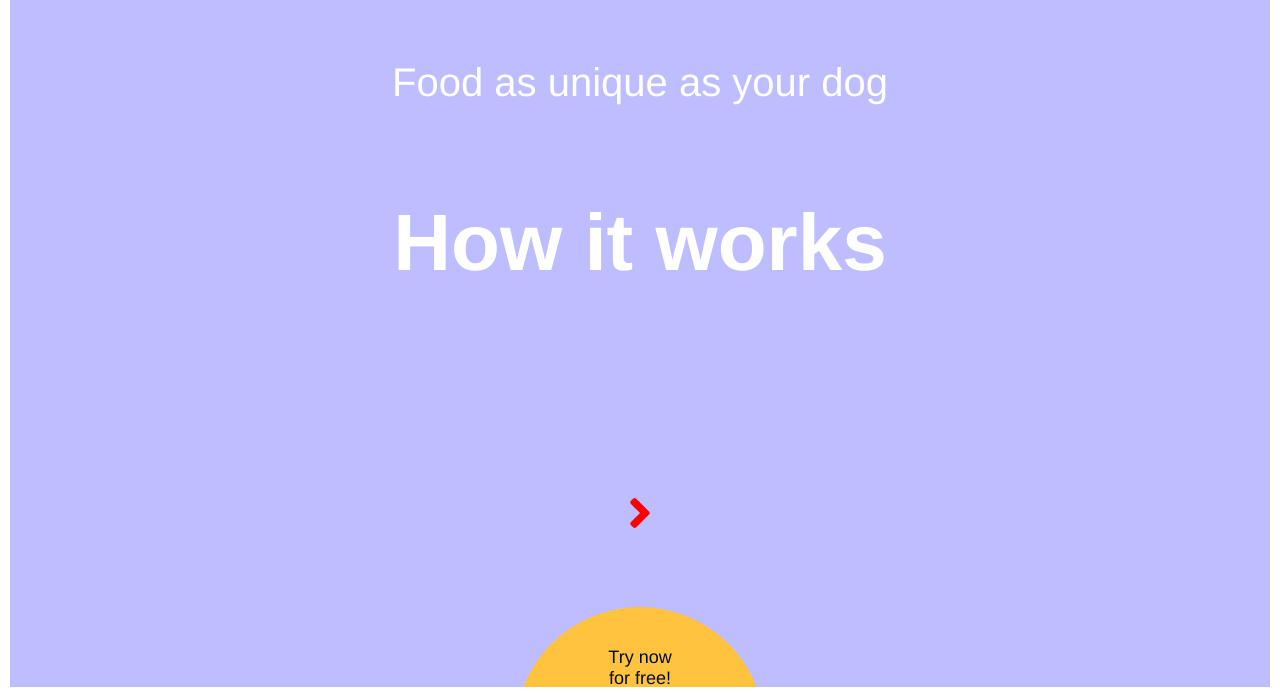
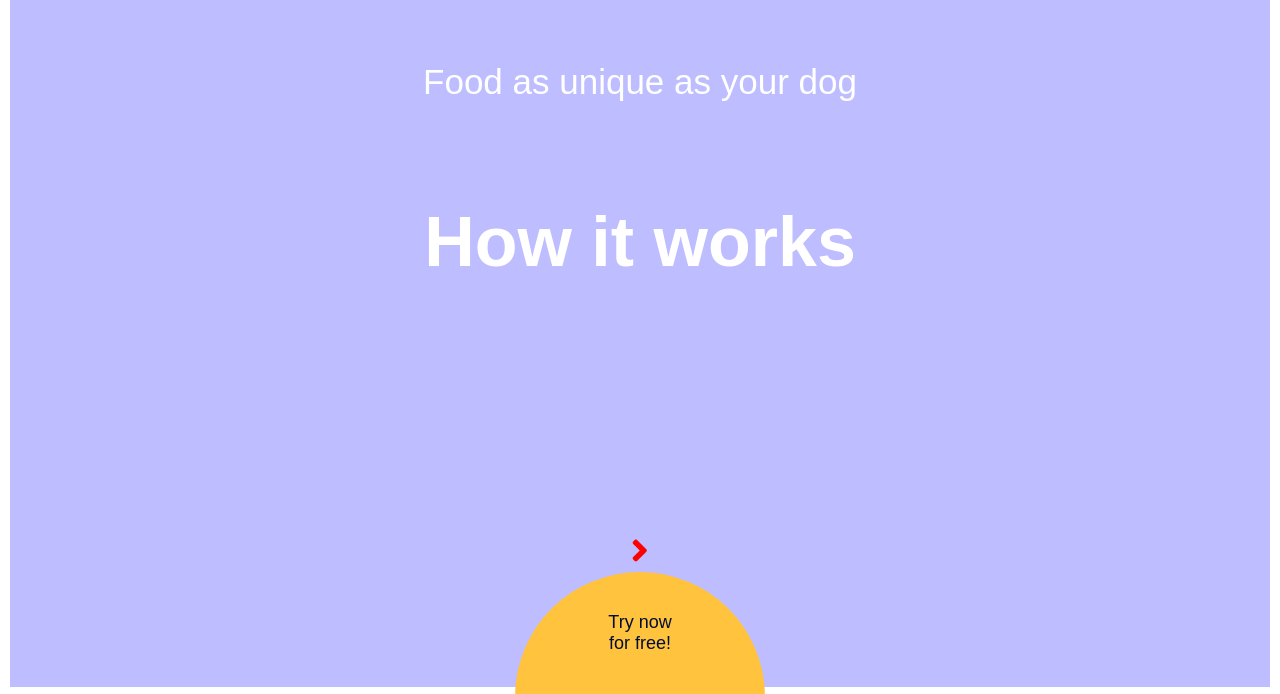
Before and after one commit to DaveMitten/marketing, a website: page vertical:horizontal/test.html in a window 1280 px wide. Shown: the part 106-800 px from the top of the page. Drawn offline with Linux system fonts and the light colour scheme; a web font is replaced by a local one.

Commit message:
multiple changes, forgot to update. WIP current state of branch

```diff
--- a/vertical:horizontal/index.css
+++ b/vertical:horizontal/index.css
@@ -1,19 +1,33 @@
 /* main styling */
+/* <============fonts==================+> */
+@font-face {
+  font-family: 'Avenir';
+  font-style: normal;
+  font-weight: 500;
+  src: local('Avenir-Medium'),
+  url(fonts/AvenirNext/Avenir-Medium.woff) format('woff'),
+  url(fonts/AvenirNext/Avenir-Medium.ttf) format('ttf'),
+  url(fonts/AvenirNext/Avenir-Medium.svg) format('svg'),
+  url(fonts/AvenirNext/Avenir-Medium.eot) format('eot')
+
+}
+
 
 html,
 body {
   position: relative;
   height: 100%;
+  font-family: 'Avenir';
 }
 body {
-  /* background: #eee; */
-  font-family: Helvetica Neue, Helvetica, Arial, sans-serif;
+
+  font-family: 'Avenir';
   font-size: 14px;
   color: #000;
   margin: 0;
   padding: 0;
-  /* box-shadow: inset 0 0 10px #fff; */
 }
+
 
 /* <---------------------------------------------------------------------> */
 
@@ -21,7 +35,6 @@ body {
 
 .swiper-container {
   width: 100%;
-  /* height: 93vh; */
   height: 100vh;
 
 
@@ -29,7 +42,6 @@ body {
 .swiper-slide {
   text-align: center;
   font-size: 18px;
-  /* background: #fff; */
   /* Center slide text vertically */
   display: -webkit-box;
   display: -ms-flexbox;
@@ -71,10 +83,17 @@ body {
   position: relative;
   border-left: 10px solid white;
   border-right: 10px solid white;
-  border-top: 15px solid white;
-  /* border: 10px solid white; */
+      border-bottom: 15px solid white;
 
+  font-family: 'Avenir', Fallback, sans-serif;;
 }
+.borderTopSlide{
+    border-top: 30px solid white;
+}
+.borderBottomSlide{
+  border-bottom: 30px solid white;
+}
+
 
 /* <==============logo=================> */
 .topLeftLogo{
@@ -88,6 +107,16 @@ body {
   width: 80px;
 
 }
+
+.topLeftLogPageThreeHorizontal{
+  padding: 15px 0 0 5px;
+}
+
+.topLeftLogPageTwoHorizontal{
+  margin-left: 0;
+}
+
+
 
 
 
@@ -128,32 +157,64 @@ body {
   padding-top: 25px;
 }
 
+.mainTextContentOne {
+  font-size: 35px;
+
+}
+
+.mainTextContentTwo {
+  font-size: 70px;
+
+}
+
+
 .mainBottomSection {
   position: absolute;
   bottom: 0;
   right: 0;
   left: 0;
-  top: 435px;
+  top: calc(100% - 170px)  /* border-bottom: 10px solid white; */
+}
+.bottomBorder{
+    border-bottom: 10px solid white;
+
+}
+
+.mainBottomSectionPage1{
+  top: calc(100% - 170px);
+  position: absolute;
+  bottom: 0;
+  right: 0;
+  left: 0;
   border-bottom: 15px solid white;
+
 }
-@media only screen and (min-height: 700px) {
+/* @media only screen and (min-height: 700px) {
   .mainBottomSection {
-    top: 505px;
+    top: 535px;
+  }
+  .mainBottomSectionPage1{
+    top: 535px;
+
   }
 }
 @media only screen and (min-height: 750px) {
   .mainBottomSection {
-    top: 585px;
+    top: 605px;
+  }
+  .mainBottomSectionPage1{
+    top: 605px;
+
   }
 }
 @media only screen and (min-height: 850px) {
   .mainBottomSection {
     top: 665px;
   }
-}
+} */
 
 .iconSize {
-  font-size: 48px;
+  font-size: 35px;
   color: red;
 }
 
@@ -171,11 +232,14 @@ body {
   margin-top: 40px;
 }
 .ovalPaddingHorizontalTwo {
-  margin-top: 45px;
+  margin-top: 10px;
+}
+.ovalPaddingHorizontalTwoPageOne {
+  /* margin-top: 10px; */
 }
 
 .ovalTwo {
-  margin-top: 20px;
+  /* margin-top: 20px; */
   display: inline-block;
   background-color: #ffc33e;
   text-align: center;
@@ -288,7 +352,8 @@ body {
 /* VERTICAL BOTTOM SLIDE */
 
 .backgroundColorVerticalBottom {
-  background-color: lightblue;
+  background-color: #ffc33e;
+  border-bottom: 0px solid white;
 }
 .PageVerticalBottomMainText {
   height: 50%;
@@ -301,8 +366,19 @@ body {
   margin-top: 15px;
   word-wrap: break-word;
 }
+
+@media only screen and (min-height: 800px) {
+ .PageVerticalBottomMainText{
+margin-top: 40px;
+}
+.arrowMargin{
+  margin-bottom: 40px;
+}
+}
+
+
 .pageVerticalBottomTextContentOne {
-  font-size: 70px;
+  font-size: 60px;
   font-weight: bolder;
   margin: 0 0 25px 0;
   /* margin: auto; */
@@ -310,15 +386,14 @@ body {
   line-height: 65px;
 }
 .pageVerticalBottomTextContentTwo {
-  font-size: 20px;
+  font-size: 15px;
   word-wrap: break-word;
   width: 75%;
   margin: auto auto 15px auto;
-
   padding: 0px 20px 0 45px;
 }
 .pageVerticalBottomTextContentThree{
-  font-size: 20px;
+  font-size: 15px;
   word-wrap: break-word;
   width: 75%;
   margin: auto;
@@ -345,7 +420,7 @@ body {
 border-radius: 100px;
 margin-top: 20px;
 display: inline-block;
-background-color: #ffc33e;
+background-color: white;
 text-align: center;
 width: 100px;
 height: 100px;
--- a/vertical:horizontal/index.js
+++ b/vertical:horizontal/index.js
@@ -1,6 +1,6 @@
 window.onload = () => {
   var swiperH = new Swiper('.swiper-container-h', {
-    spaceBetween: 0,
+    spaceBetween: 20,
     pagination: {
       el: '.swiper-pagination-h',
       clickable: true
@@ -8,10 +8,21 @@ window.onload = () => {
   });
   var swiperV = new Swiper('.swiper-container-v', {
     direction: 'vertical',
-    spaceBetween: 0,
+    spaceBetween: 10,
+    pagination: {
+      el: '.swiper-pagination-v',
+      clickable: true,
+      noSwipingClass: true
+
+    }
+  });
+  var swiperVTwo = new Swiper('.swiper-container-v-two', {
+    direction: 'vertical',
+    spaceBetween: 10,
     pagination: {
       el: '.swiper-pagination-v',
       clickable: true
-    }
+    },
   });
 };
+e
--- a/vertical:horizontal/test.html
+++ b/vertical:horizontal/test.html
@@ -37,7 +37,7 @@
             <div class="swiper-wrapper">
               <!-- <========== landing page =============> -->
               <div id class="swiper-slide">
-                <main class="homepage backgroundColorHomepage">
+                <main class="homepage backgroundColorHomepage borderTopSlide">
                   <section class="mainText">
                     <div class="topLeftLogo">
                         <img class="tailsLogo" src="logos/logo.png" alt="tailsLogo" />
@@ -49,11 +49,11 @@
                     </div>
                     <div class=" mainTextContentTwo">How it works</div>
                   </section>
-                  <div class="mainBottomSection">
+                  <div class=" mainBottomSectionPage1">
                     <div class="iconSize">
                       <i class="fas fa-angle-right"></i>
                     </div>
-                    <div class="ovalPaddingHorizontalTwo">
+                    <div class=" ovalPaddingHorizontalTwoPageOne">
                       <div class="ovalTwo">
                         <div class="spanOval">
                           <span>Try now for free!</span>
@@ -68,9 +68,9 @@
               <div id class="swiper-slide">
                 <main class="homepage backgroundColorVerticalBottom">
                   <section class="PageVerticalBottomMainText">
-                      <div class="topLeftLogo">
+                      <!-- <div class="topLeftLogo">
                           <img class="tailsLogo" src="logos/logo.png" alt="tailsLogo" />
-                      </div>
+                      </div> -->
                     <div id="arrowMargin" class="iconSize">
                       <i class="fas fa-angle-up"></i>
                     </div>
@@ -86,7 +86,7 @@
                       high-quality ingredients delivered to your door
                     </div>
                   </section>
-                  <div class="mainBottomSection">
+                  <div class="mainBottomSection bottomBorder">
                     <!-- <div class="iconSize hideArrow">
                       <i class="fas fa-angle-right"></i>
                     </div> -->
@@ -104,11 +104,15 @@
           </div>
         </div>
 
+
         <!-- <========== horizontal page 2 bottom page =============> -->
 
         <div class="swiper-slide">
-          <main class="homepage backgroundColorPageTwo">
+          <main class="homepage backgroundColorPageTwo borderTopSlide">
             <section class="PageTwoMainText">
+                <div class="topLeftLogo topLeftLogPageTwoHorizontal">
+                    <img class="tailsLogo" src="logos/logo.png" alt="tailsLogo" />
+                </div>
               <div class="pageTwoMainTextContentOne">
                 Tell us about your dog
               </div>
@@ -127,11 +131,19 @@
           </main>
         </div>
 
+
+
         <!-- <========== horizontal page 3 bottom page =============> -->
 
         <div class="swiper-slide">
-          <main class="homepage backgroundColorPageThree">
+          <main class="homepage backgroundColorPageThree borderTopSlide">
+              <div class="topLeftLogo topLeftLogPageThreeHorizontal">
+                  <img class="tailsLogo" src="logos/logo.png" alt="tailsLogo" />
+              </div>
             <section class="pageThreeMainText">
+                <!-- <div class="topLeftLogo">
+                    <img class="tailsLogo" src="logos/logo.png" alt="tailsLogo" />
+                </div> -->
               <div class="pageThreeBottomRight">
                 <div class="pageThreeMainTextContentOne">
                   Discover their unique recipe
```
Also changed, not shown: vertical:horizontal/images/Tails.com-DentalDailies-RachelOates-1.jpg (added), vertical:horizontal/images/Tails.com-DentalDailies-RachelOates-2.jpg (added).
